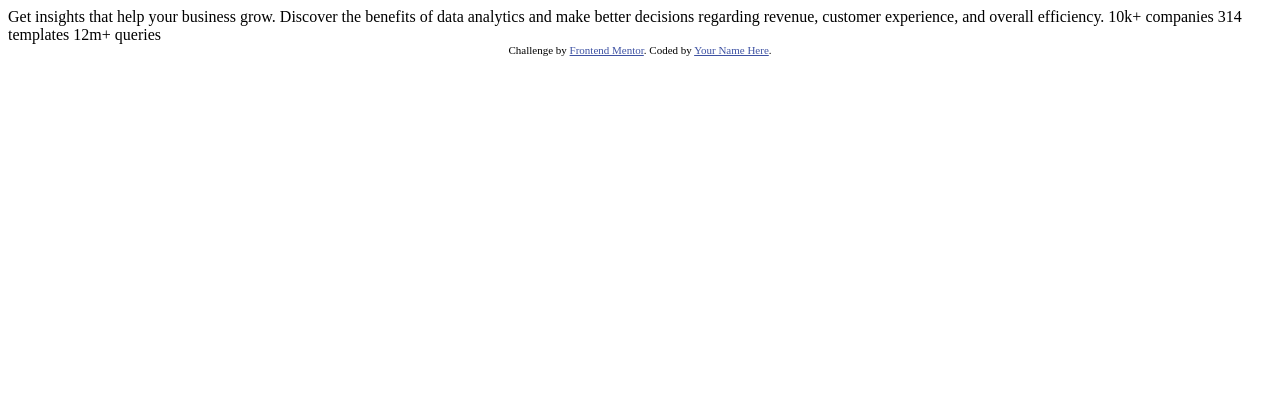
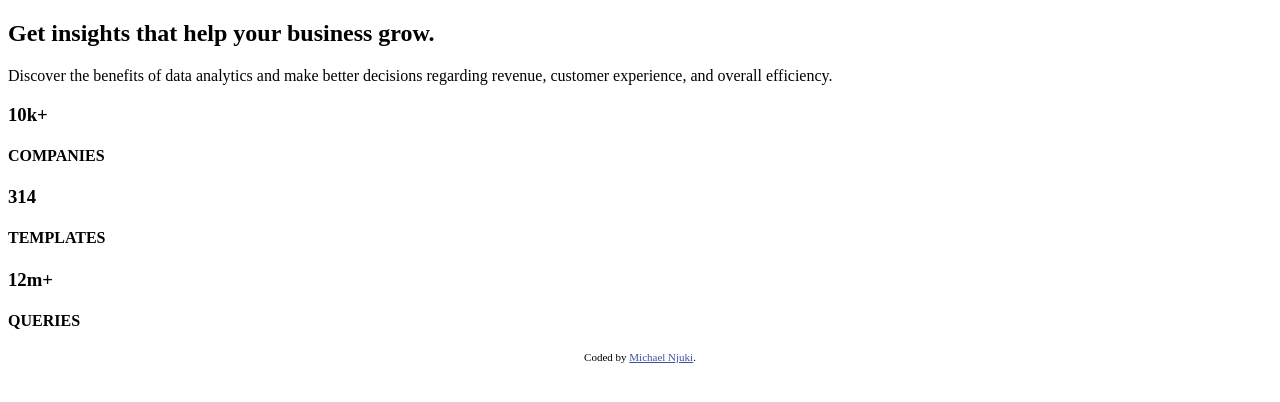
Before and after one commit to mikenjuki/Stats-Preview-Card, a plain HTML site: page index.html in a window 1280 px wide. Drawn offline with Linux system fonts and the light colour scheme.

Commit message:
update v1

```diff
--- /dev/null
+++ b/Assets/styles.css
@@ -0,0 +1,11 @@
+/* Fonts */
+
+/* Root */
+
+/* Normalize */
+
+
+
+/* Footer */
+.attribution { font-size: 11px; text-align: center; }
+    .attribution a { color: hsl(228, 45%, 44%); }
--- a/index.html
+++ b/index.html
@@ -1,33 +1,47 @@
 <!DOCTYPE html>
 <html lang="en">
-<head>
-  <meta charset="UTF-8">
-  <meta name="viewport" content="width=device-width, initial-scale=1.0"> <!-- displays site properly based on user's device -->
+  <head>
+    <meta charset="UTF-8" />
+    <meta name="viewport" content="width=device-width, initial-scale=1.0" />
+    <link rel="icon" type="image/png" sizes="32x32" href="#" />
+    <link rel="stylesheet" href="./Assets/styles.css" />
+    <title>Stats preview card component</title>
+  </head>
+  <body>
+    <main>
+      <article>
+        <div>
+          <div class="copy">
+            <h1>
+              Get <span class="mark-txt">insights</span> that help your business
+              grow.
+            </h1>
+            <p>
+              Discover the benefits of data analytics and make better decisions
+              regarding revenue, customer experience, and overall efficiency.
+            </p>
 
-  <link rel="icon" type="image/png" sizes="32x32" href="./images/favicon-32x32.png">
+            <div class="stats">
+              <div id="company-stats">
+                <h3>10k+</h3>
+                <h4>COMPANIES</h4>
+              </div>
+              <div id="template-stats">
+                <h3>314</h3>
+                <h4>TEMPLATES</h4>
+              </div>
+              <div id="query-stats">
+                <h3>12m+</h3>
+                <h4>QUERIES</h4>
+              </div>
+            </div>
+          </div>
 
-  <title>Frontend Mentor | Stats preview card component</title>
+          <div class="image-container"></div>
+        </div>
+      </article>
+    </main>
 
-  <!-- Feel free to remove these styles or customise in your own stylesheet 👍 -->
-  <style>
-    .attribution { font-size: 11px; text-align: center; }
-    .attribution a { color: hsl(228, 45%, 44%); }
-  </style>
-</head>
-<body>
-
-  Get insights that help your business grow.
-
-  Discover the benefits of data analytics and make better decisions regarding revenue, customer
-  experience, and overall efficiency.
-
-  10k+ companies
-  314 templates
-  12m+ queries
-
-  <div class="attribution">
-    Challenge by <a href="https://www.frontendmentor.io?ref=challenge" target="_blank">Frontend Mentor</a>.
-    Coded by <a href="#">Your Name Here</a>.
-  </div>
-</body>
+    <div class="attribution">Coded by <a href="#">Michael Njuki</a>.</div>
+  </body>
 </html>
```
